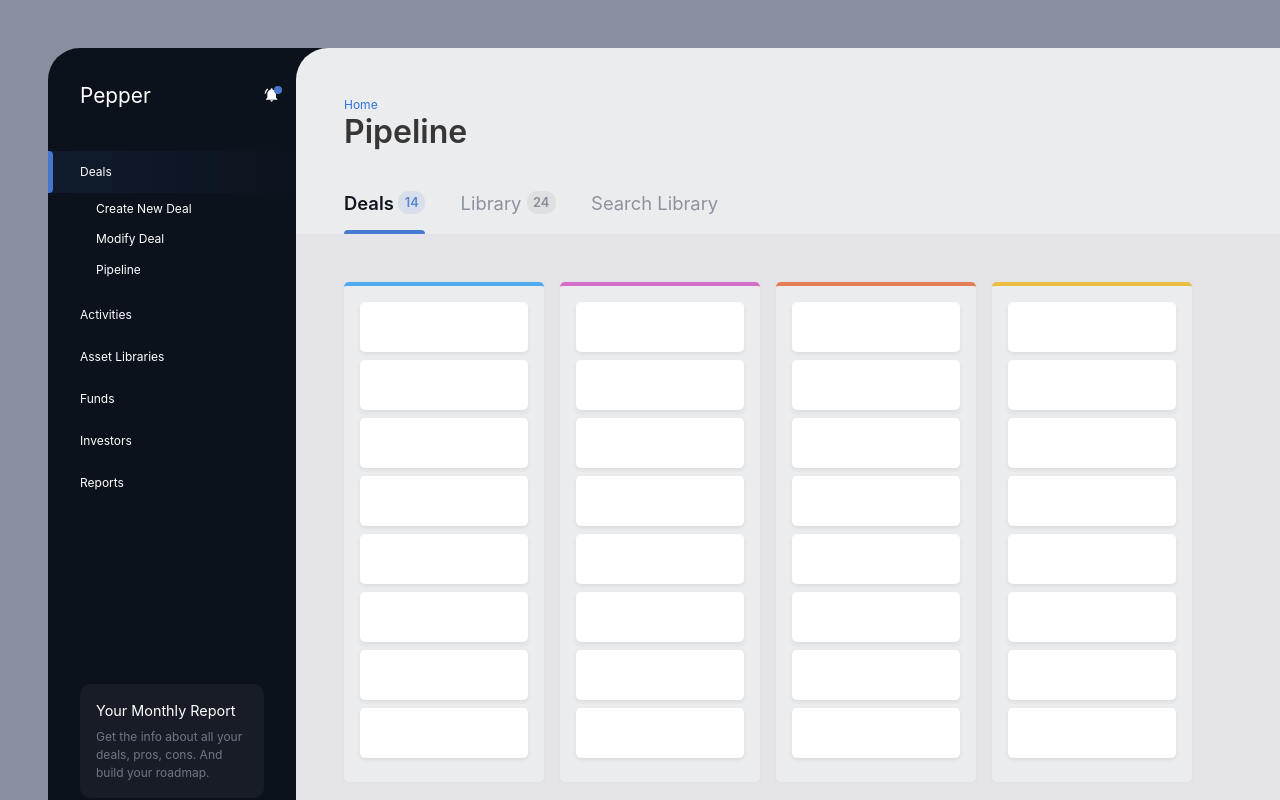
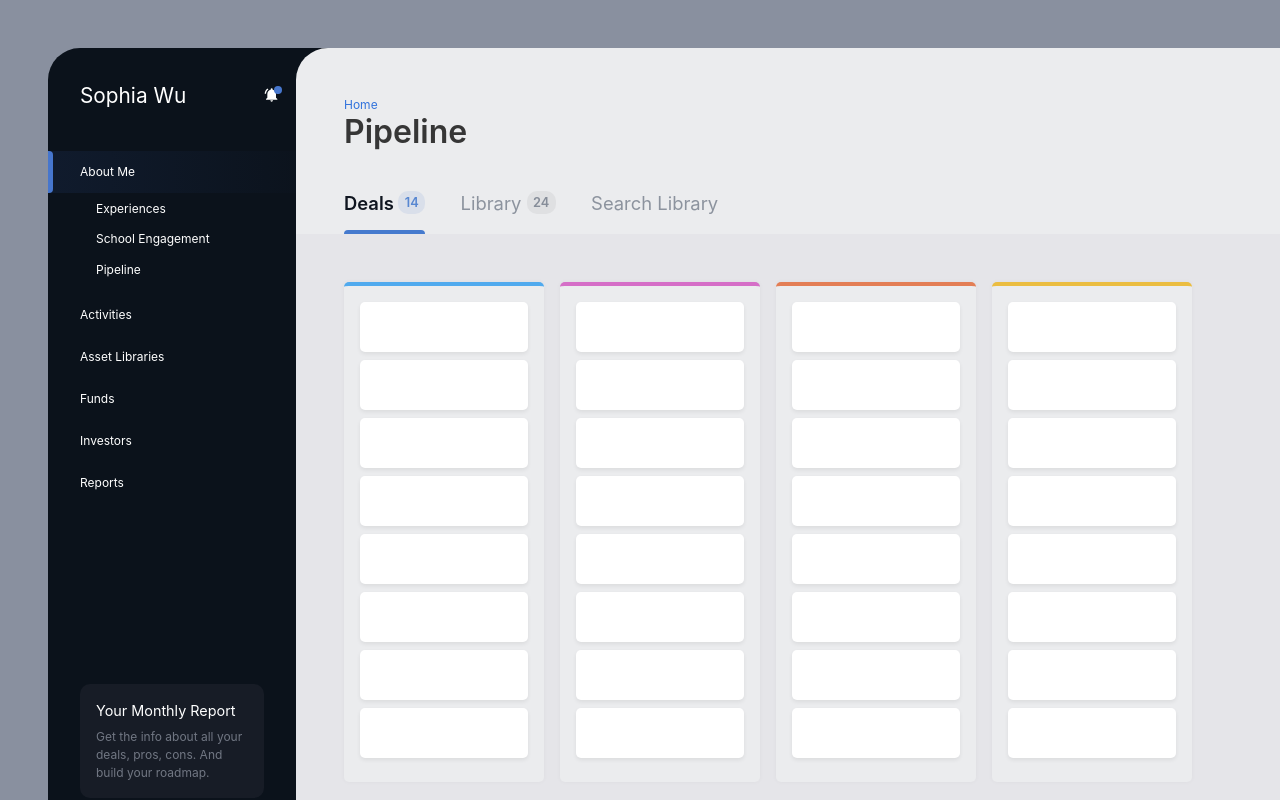
Before and after one commit to sophiiiapapaya/sophiiiapapaya.github.io, a plain HTML site: page index.html in a window 1280 px wide. Drawn offline with nearby package versions, Linux system fonts and the light colour scheme; files that its build step writes are made by us from their sources; a script that the page names is missing.

Commit message:
add name and change names of tabs

```diff
--- a/index.html
+++ b/index.html
@@ -13,7 +13,7 @@
   <nav class="site-nav">
 
     <div class="name">
-      Pepper
+      Sophia Wu
 
       <svg width="24" height="24" viewBox="0 0 24 24">
         <path d="M11.5,22C11.64,22 11.77,22 11.9,21.96C12.55,21.82 13.09,21.38 13.34,20.78C13.44,20.54 13.5,20.27 13.5,20H9.5A2,2 0 0,0 11.5,22M18,10.5C18,7.43 15.86,4.86 13,4.18V3.5A1.5,1.5 0 0,0 11.5,2A1.5,1.5 0 0,0 10,3.5V4.18C7.13,4.86 5,7.43 5,10.5V16L3,18V19H20V18L18,16M19.97,10H21.97C21.82,6.79 20.24,3.97 17.85,2.15L16.42,3.58C18.46,5 19.82,7.35 19.97,10M6.58,3.58L5.15,2.15C2.76,3.97 1.18,6.79 1,10H3C3.18,7.35 4.54,5 6.58,3.58Z"></path>
@@ -21,10 +21,10 @@
     </div>
 
     <ul>
-      <li class="active"><a href="#">Deals</a>
+      <li class="active"><a href="#">About Me</a>
         <ul>
-          <li><a href="#0">Create New Deal</a></li>
-          <li><a href="#0">Modify Deal</a></li>
+          <li><a href="#0">Experiences</a></li>
+          <li><a href="#0">School Engagement</a></li>
           <li><a href="#0">Pipeline</a></li>
         </ul>
       </li>
```
